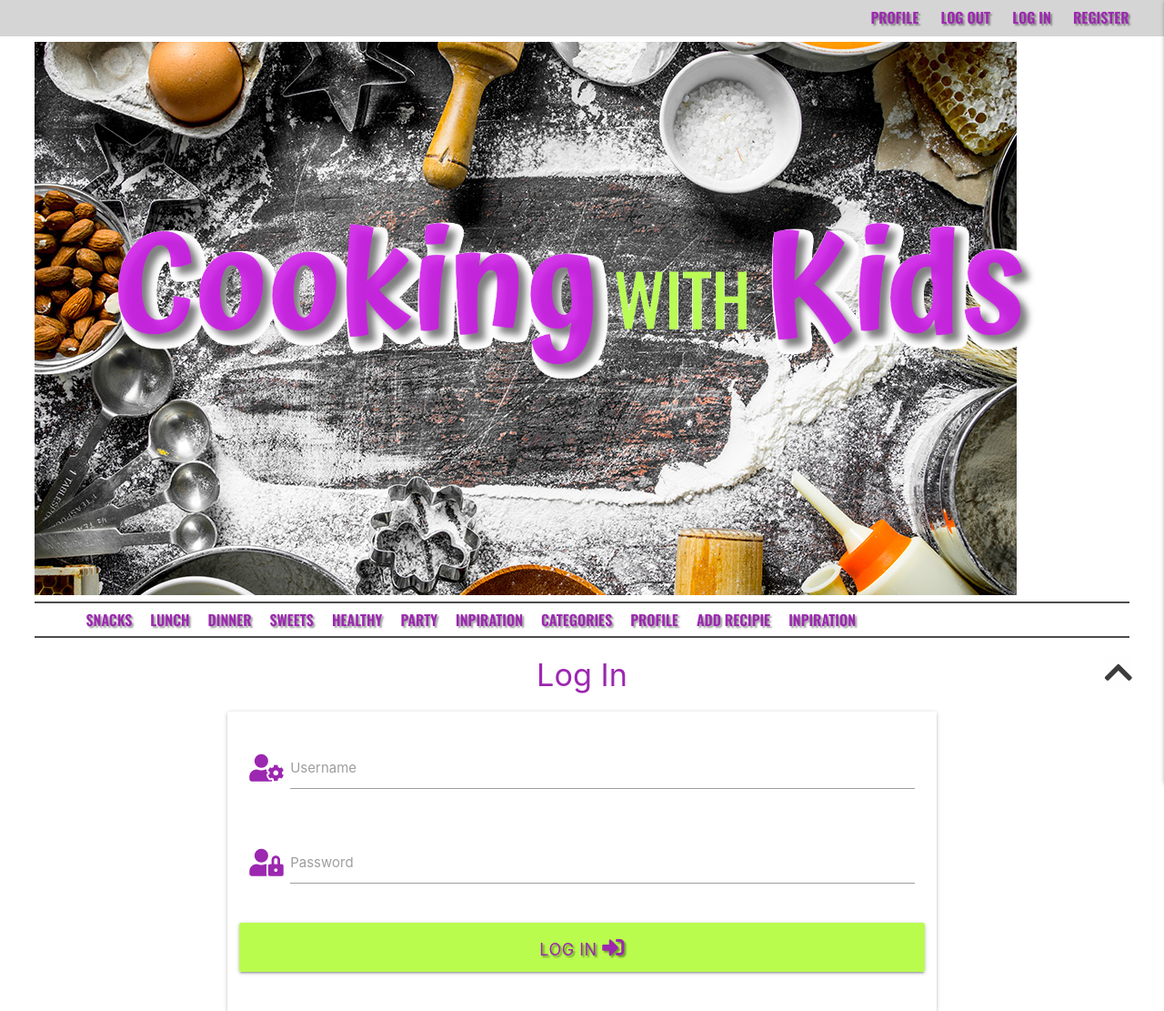
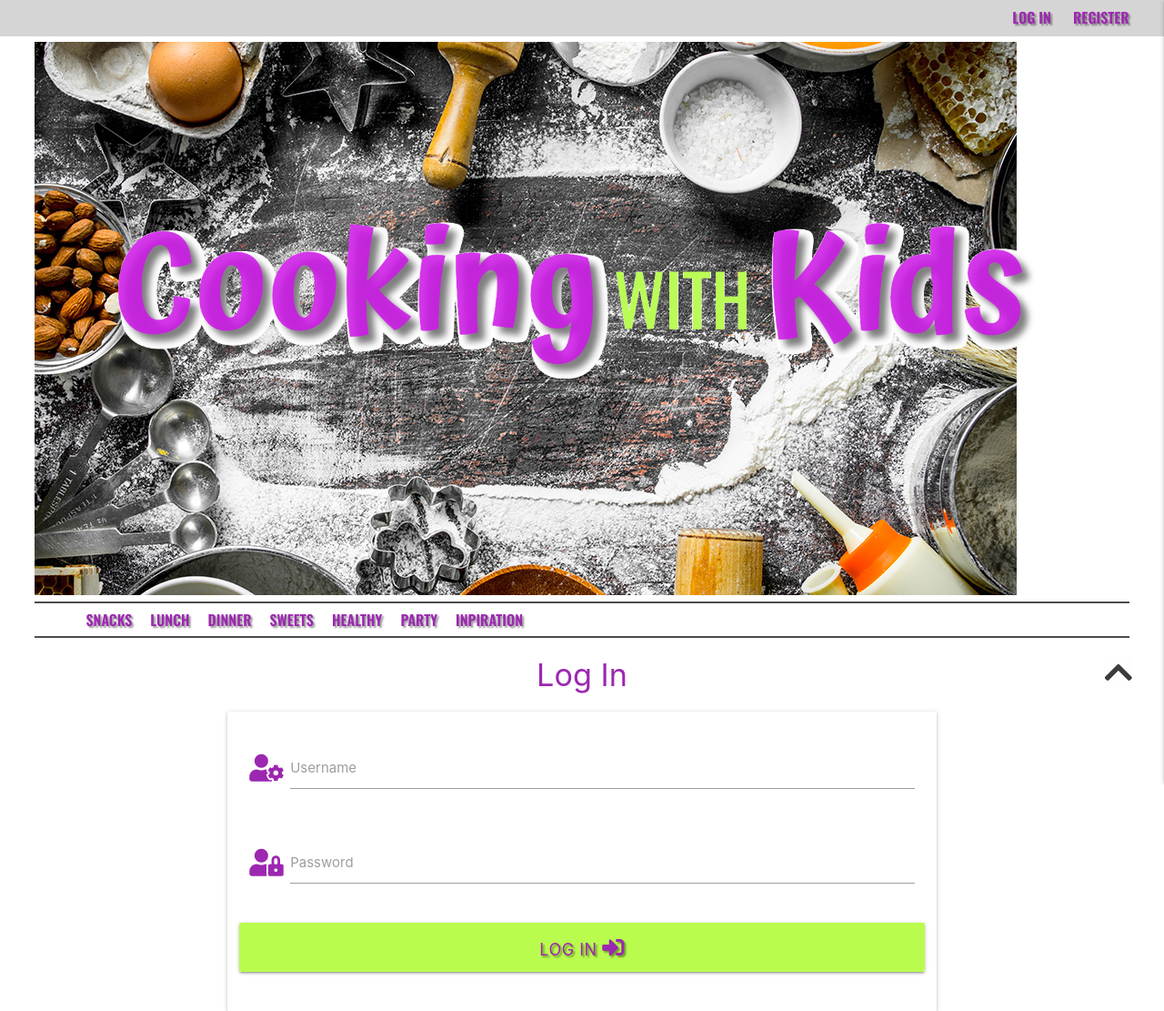
Before and after one commit to ElisabethCheston/KidsCooking, a Flask app: page /login in a window 1280 px wide. Shown: the top 1111 px of the page at 91% size. Run offline with Flask 2, Linux system fonts and the light colour scheme; some libraries are stand-ins or nearby versions; some web fonts are replaced.

Commit message:
Add logout function.

```diff
--- a/app.py
+++ b/app.py
@@ -17,18 +17,14 @@ app.secret_key = os.environ.get("SECRET_KEY")
 
 mongo = PyMongo(app)
 
-# ------- Recipes --------
-
-
+# ---- Recipes ----
 @app.route("/")
 @app.route("/get_recipes")
 def get_recipes():
     recipes = mongo.db.recipes.find()
     return render_template("recipes.html", recipes=recipes)
 
-# ------- Registration --------
-
-
+# ---- Registration ----
 @app.route("/register", methods=["GET", "POST"])
 def register():
     if request.method == "POST":
@@ -51,9 +47,8 @@ def register():
         flash("Registration Successful!")
     return render_template("register.html")
 
-# ------- Login --------
 
-
+# ---- Login ----
 @app.route("/login", methods=["GET", "POST"])
 def login():
     if request.method == "POST":
@@ -83,13 +78,26 @@ def login():
 
     return render_template("login.html")
 
-# ------- Profile --------
+
+# ---- Profile ----
 @app.route("/profile/<username>", methods=["GET", "POST"])
 def profile(username):
     # grab the session user's username from db
     username = mongo.db.users.find_one(
         {"username": session["user"]})["username"]
-    return render_template("profile.html", username=username)
+    # if user cookie is true return to profile
+    if session["user"]:
+        return render_template("profile.html", username=username)
+    # if user cookie is untrue return to login
+    return redirect(url_for("login"))
+
+
+# ---- Logout ----
+    @app.route("/logout")
+    def logout():
+        # remove user from session cookies
+        flash("You have been looged out")
+        return redirect(url_for("login"))
 
 
 if __name__ == "__main__":
--- a/templates/base.html
+++ b/templates/base.html
@@ -27,10 +27,13 @@
                 <div class="nav-wrapper valign-wrapper col s12 right">
                     <!-- User logged in out -->
                     <div class="right text-shadow purple-text accent-3">
+                        {% if session.user %}
                         <a href="{{ url_for('profile', username=session['user']) }}" class="small-link headlinks">PROFILE</a>
-                        <a href="#" class="small-link headlinks">LOG OUT</a>
+                        <a href="{{ url_for('logout') }}" class="small-link headlinks">LOG OUT</a>
+                        {% else %}
                         <a href="{{ url_for('login') }}" class="small-link headlinks">LOG IN</a>
                         <a href="{{ url_for('register') }}" class="small-link headlinks">REGISTER</a>
+                        {% endif %}
                     </div>
                 </div>
         </nav>
@@ -53,6 +56,11 @@
                     <a href="#" data-target="mobile-demo" class="sidenav-trigger"><i
                             class="fas fa-bars small purple-text accent-3"></i></a>
                     <ul class="text-shadow right-align hide-on-med-and-down">
+                        {% if session.user %}
+                        <li><a href="#!" class="small-link headlinks">CATEGORIES</a></li>
+                        <li><a href="{{ url_for('profile', username=session['user']) }}" class="small-link headlinks">PROFILE</a></li>
+                        <li><a href="#!" class="small-link headlinks">ADD RECIPIE</a></li>
+                        {% else %}
                         <li><a href="{{ url_for('get_recipes') }}" class="small-link headlinks">SNACKS</a></li>
                         <li><a href="#!" class="small-link headlinks">LUNCH</a></li>
                         <li><a href="#!" class="small-link headlinks">DINNER</a></li>
@@ -60,15 +68,16 @@
                         <li><a href="#!" class="small-link headlinks">HEALTHY</a></li>
                         <li><a href="#!" class="small-link headlinks">PARTY</a></li>
                         <li><a href="#!" class="small-link headlinks">INPIRATION</a></li>
-
-                        <li><a href="#!" class="small-link headlinks">CATEGORIES</a></li>
-                        <li><a href="{{ url_for('profile', username=session['user']) }}" class="small-link headlinks">PROFILE</a></li>
-                        <li><a href="#!" class="small-link headlinks">ADD RECIPIE</a></li>
-                        <li><a href="#!" class="small-link headlinks">INPIRATION</a></li>
+                        {% endif %}
                     </ul>
                 </div>
                 <!-- Mobile layout -->
                 <ul class="sidenav right-align" id="mobile-demo">
+                        {% if session.user %}
+                        <li><a href="#!" class="small-link headlinks">CATEGORIES</a></li>
+                        <li><a href="{{ url_for('profile', username=session['user']) }}" class="small-link headlinks">PROFILE</a></li>
+                        <li><a href="#!" class="small-link headlinks">ADD RECIPIE</a></li>
+                        {% else %}
                         <li><a href="{{ url_for('get_recipes') }}" class="small-link headlinks">SNACKS</a></li>
                         <li><a href="#!" class="small-link headlinks">LUNCH</a></li>
                         <li><a href="#!" class="small-link headlinks">DINNER</a></li>
@@ -76,11 +85,7 @@
                         <li><a href="#!" class="small-link headlinks">HEALTHY</a></li>
                         <li><a href="#!" class="small-link headlinks">PARTY</a></li>
                         <li><a href="#!" class="small-link headlinks">INPIRATION</a></li>
-
-                    <li><a href="#!" class="small-link headlinks">CATEGORIES</a></li>
-                    <li><a href="{{ url_for('profile', username=session['user']) }}" class="small-link headlinks">PROFILE</a></li>
-                    <li><a href="#!" class="small-link headlinks">ADD RECIPIE</a></li>
-                    <li><a href="#!" class="small-link headlinks">INPIRATION</a></li>
+                        {% endif %}
                 </ul>
             </nav>
         </div>
```
Lines whose indentation alone changed are shown as unchanged.
